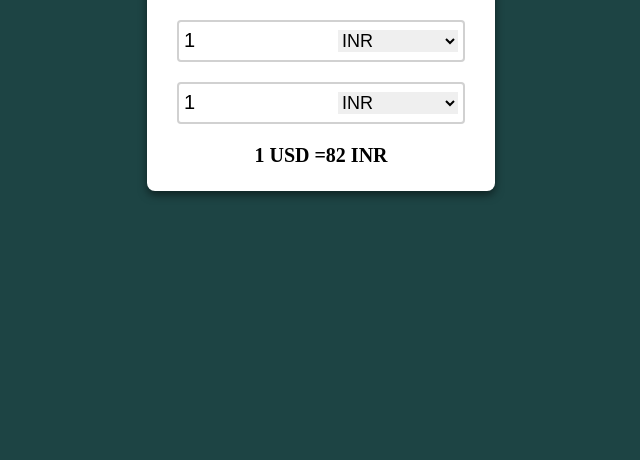
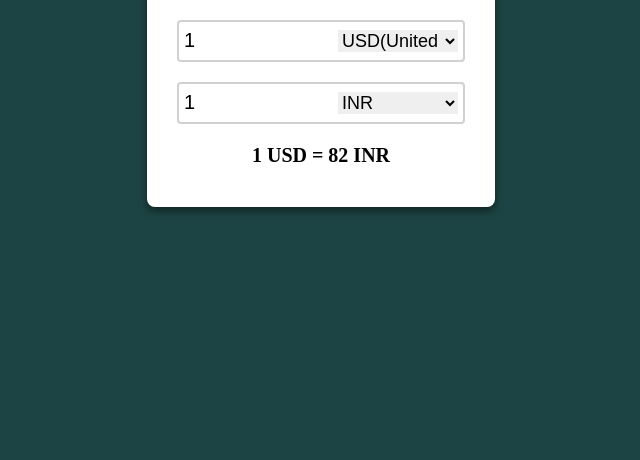
Before and after one commit to kamranXd/Currency-converter, a plain HTML site: page index.html in a window 1280 px wide. Shown: the part 340-800 px from the top of the page, without its empty margins (319-959 px from the left). Drawn offline with Linux system fonts and the light colour scheme.

Commit message:
added some js

```diff
--- a/index.html
+++ b/index.html
@@ -14,8 +14,7 @@
                 <div class="input-container">
                     <input type="number" value="1" min="1" class="amount">
                     <select class="fromCurrency">
-                        <option value="INR">INR</option>
-                        <option value="USD">USD</option>
+
                     </select>
                 </div>
 
@@ -28,9 +27,10 @@
                         <option value="USD">USD</option>
                     </select>
                 </div>
-                <div class="result">1 USD =82 INR</div>
+                <div class="result">1 USD = 82 INR</div>
             </div>
         </section>
     </main>
+    <script src="script.js"></script>
 </body>
 </html>
--- a/script.js
+++ b/script.js
@@ -0,0 +1,49 @@
+const fromAmountElement = document.querySelector('.amount');
+const convertedAmountElement = document.querySelector('.convertedAmount');
+const fromCurrencyElement = document.querySelector('.fromCurrency');
+const toCurrencyElement = document.querySelector('.toCurrency');
+const result = document.querySelector('.result');
+
+//Array to populate the select tags with these countries
+const countries = [
+    { code: "USD", name: "United States Dollar" },
+    { code: "INR", name: "Indian Rupee" },
+    { code: "EUR", name: "Euro" },
+    { code: "GBP", name: "British Pound Sterling" },
+    { code: "JPY", name: "Japanese Yen" },
+    { code: "AUD", name: "Australian Dollar" },
+    { code: "CAD", name: "Canadian Dollar" },
+    { code: "CNY", name: "Chinese Yuan" },
+    { code: "NZD", name: "New Zealand Dollar" },
+    { code: "CHF", name: "Swiss Franc" },
+    { code: "RUB", name: "Russian Ruble" },
+    { code: "BRL", name: "Brazilian Real" },
+    { code: "ZAR", name: "South African Rand" },
+    { code: "MXN", name: "Mexican Peso" },
+    { code: "SGD", name: "Singapore Dollar" },
+    { code: "HKD", name: "Hong Kong Dollar" },
+    { code: "KRW", name: "South Korean Won" },
+    { code: "THB", name: "Thai Baht" },
+    { code: "MYR", name: "Malaysian Ringgit" },
+    { code: "IDR", name: "Indonesian Rupiah" },
+    { code: "TRY", name: "Turkish Lira" },
+    { code: "PHP", name: "Philippine Peso" },
+    { code: "AED", name: "United Arab Emirates Dirham" },
+    { code: "SAR", name: "Saudi Riyal" }
+];
+
+
+//Showing countries from array to select tag
+countries.forEach(country =>{
+    const options1 = document.createElement('option');
+    const options2 = document.createElement('option');
+
+    options1.value = options2.value = country.code;
+    options1.textContent = options2.textContent =`${country.code}(${country.name})`;
+
+    fromCurrencyElement.appendChild(options1);
+    toCurrencyElement.appendChild(options2);
+
+    fromCurrencyElement.value = "USD";
+    toCurrencyElement.value = "INR";
+});
--- a/style.css
+++ b/style.css
@@ -19,7 +19,7 @@ body{
     box-shadow: 0px 4px 8px rgba(0, 0, 0, 0.5);
     backdrop-filter: blur(8px);
     text-align: center;
-    padding: 24px 30px;
+    padding: 40px 30px;
 }
 
 .converter-container h1{
```
